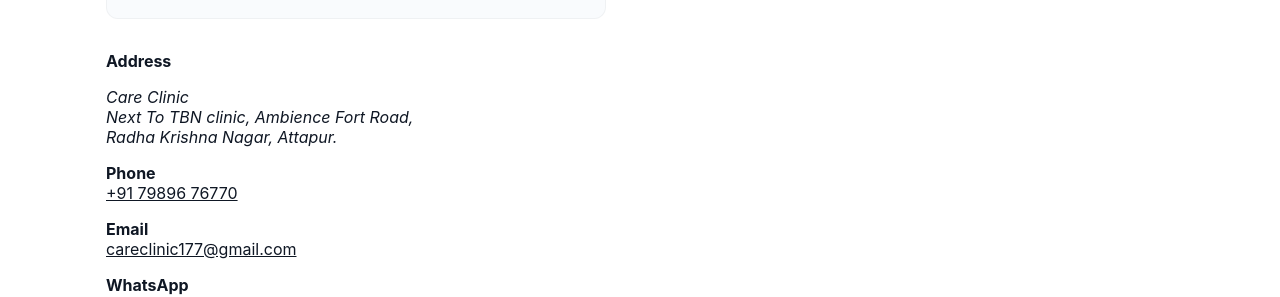
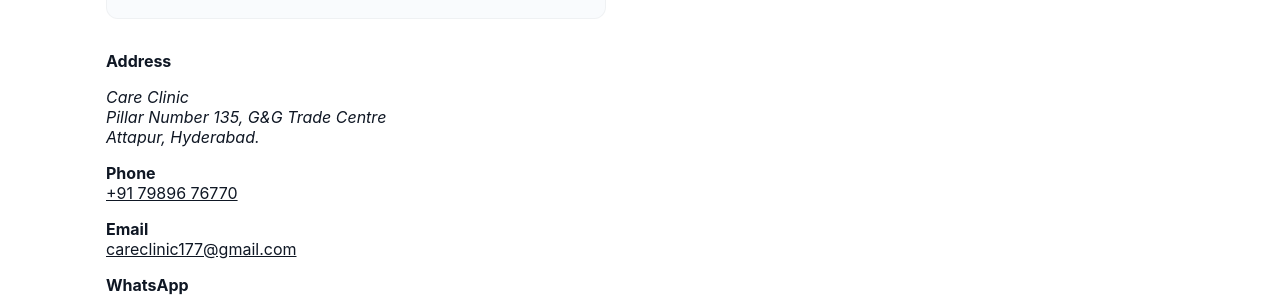
Before and after one commit to drrajarameshd/rr, a Jekyll site: the page contact.html, which Jekyll copies as it is, in a window 1280 px wide. Shown: the part 1133-1430 px from the top of the page. Built offline with Jekyll 4.4.1, drawn with Linux system fonts in a browser that asks for light colours.

Commit message:
Update contact address in contact.html

```diff
--- a/contact.html
+++ b/contact.html
@@ -234,8 +234,8 @@
             <p><strong>Address</strong></p>
             <address>
               Care Clinic<br/>
-              Next To TBN clinic, Ambience Fort Road,<br/>
-              Radha Krishna Nagar, Attapur.
+              Pillar Number 135, G&G Trade Centre<br/>
+              Attapur, Hyderabad.
             </address>
 
             <p><strong>Phone</strong><br/>
```
